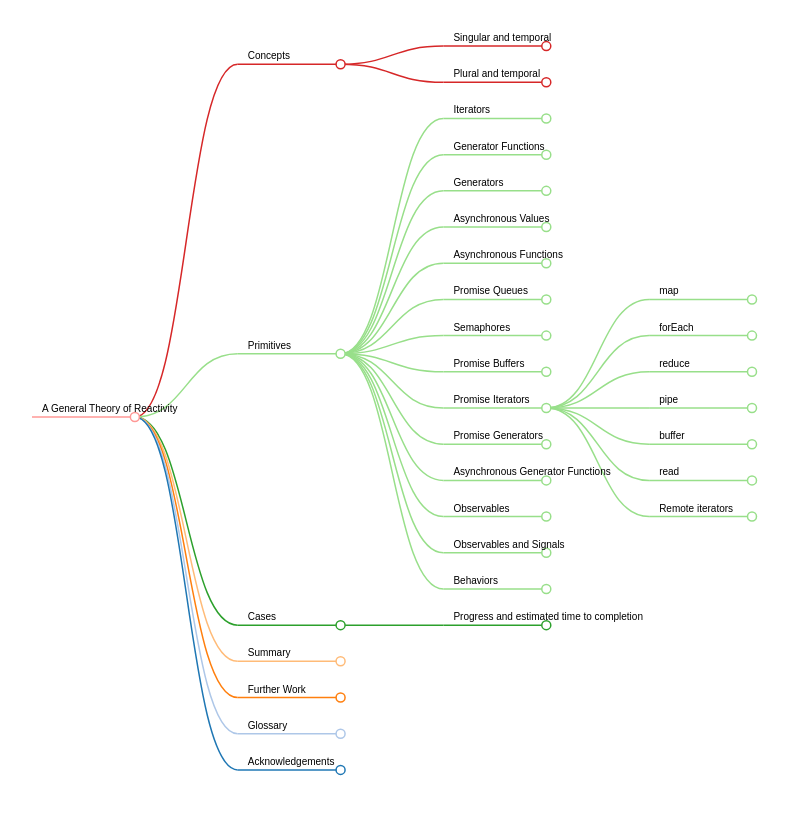
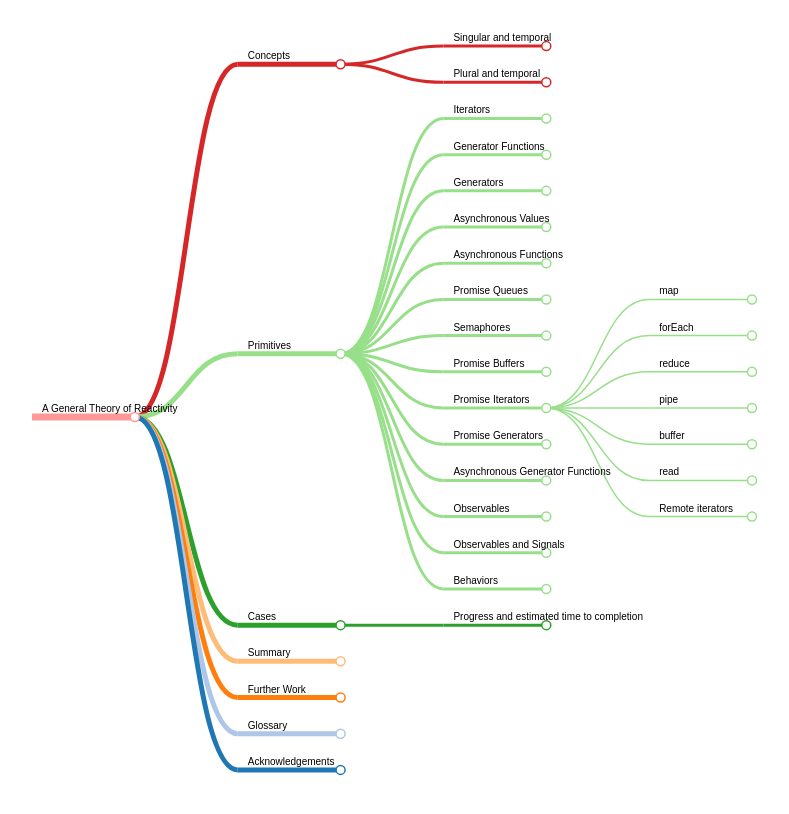
Before and after one commit to dundalek/markmap, a website: page index.html in a window 1280 px wide. Shown: the whole page, without its empty margins (96-885 px from the left). Drawn offline with nearby package versions, Linux system fonts and the light colour scheme.

Commit message:
make branch width decreasing

```diff
--- a/index.html
+++ b/index.html
@@ -17,7 +17,6 @@
 
 .link {
   fill: none;
-  stroke-width: 1.5px;
 }
 
 </style>
--- a/tree.expandable.js
+++ b/tree.expandable.js
@@ -165,6 +165,14 @@ function update(source) {
   link.enter().insert("path", "g")
       .attr("class", "link")
       .attr('stroke', function(d) { return color(d.target.branch); })
+      .attr('stroke-width', function(l) {
+        var d = l.target;
+        var depth = d.depth;
+        if (d.name !== '' && d.children && d.children.length === 1 && d.children[0].name === '') {
+          depth += 1;
+        }
+        return Math.max(8 - depth, 1.5);
+      })
       .attr("d", function(d) {
         var o = {x: source.x0, y: source.y0};
         return diagonal({source: o, target: o});
```
